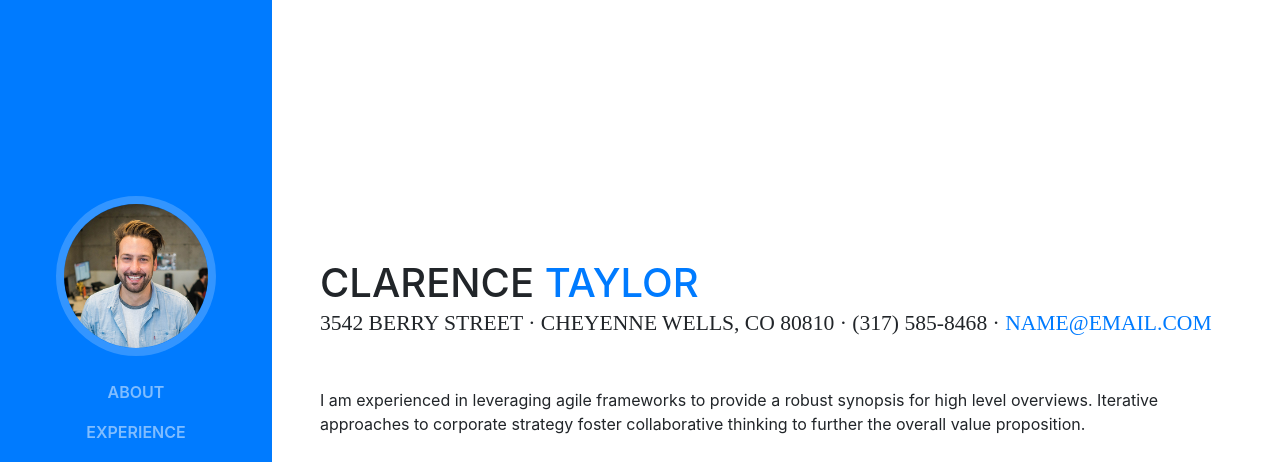
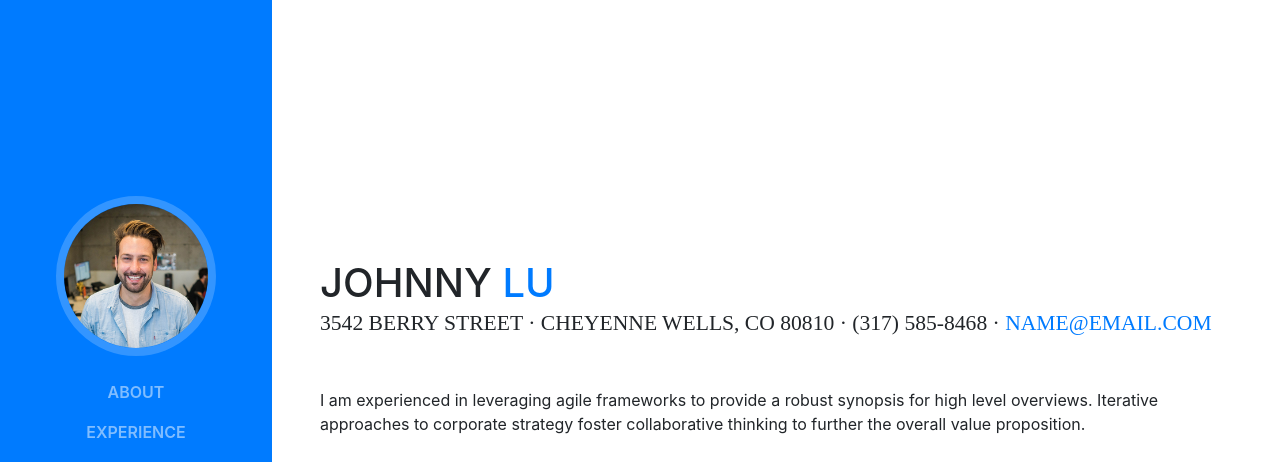
Before and after one commit to ZhongnianLu/ZhongnianLu.github.io, a website with bundled scripts: page index.html in a window 1280 px wide. Shown: the top 462 px of the page. Built offline with nearby package versions, Linux system fonts and the light colour scheme; a web font is replaced by a local one.

Commit message:
change name

```diff
--- a/index.html
+++ b/index.html
@@ -65,8 +65,8 @@
 
       <section class="resume-section p-3 p-lg-5 d-flex d-column" id="about">
         <div class="my-auto">
-          <h1 class="mb-0">Clarence
-            <span class="text-primary">Taylor</span>
+          <h1 class="mb-0">Johnny
+            <span class="text-primary">Lu</span>
           </h1>
           <div class="subheading mb-5">3542 Berry Street · Cheyenne Wells, CO 80810 · (317) 585-8468 ·
             <a href="mailto:name@email.com">name@email.com</a>
```
